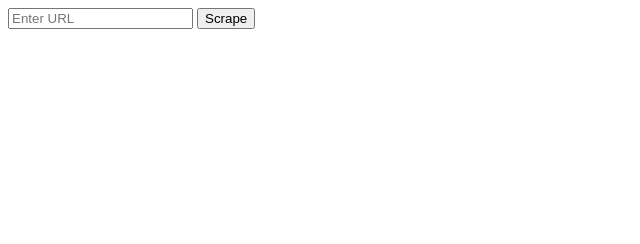
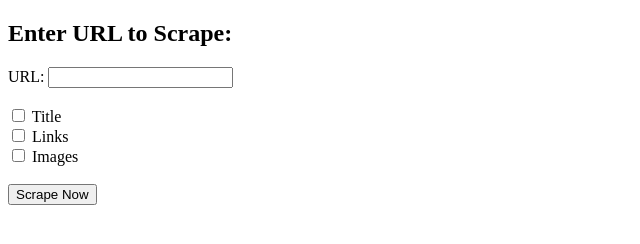
Before and after one commit to s20335-falc/web-scraping-lab-s20335-falc, a plain HTML site: page index.html in a window 1280 px wide. Shown: the whole page, without its empty margins (0-640 px from the left). Drawn offline with Linux system fonts and the light colour scheme.

Commit message:
Update index.html

```diff
--- a/index.html
+++ b/index.html
@@ -1,4 +1,16 @@
-<form action="scrape" method="GET">
-  <input type="url" name="url" placeholder="Enter URL">
-  <button type="submit">Scrape</button>
+<!DOCTYPE html>
+<html>
+<head>
+  <title>Web Scraper</title>
+</head>
+<body>
+<h2>Enter URL to Scrape:</h2>
+<form action="scrape" method="post">
+  URL: <input type="text" name="url" required><br><br>
+  <label><input type="checkbox" name="options" value="title"> Title</label><br>
+  <label><input type="checkbox" name="options" value="links"> Links</label><br>
+  <label><input type="checkbox" name="options" value="images"> Images</label><br><br>
+  <input type="submit" value="Scrape Now">
 </form>
+</body>
+</html>
```
